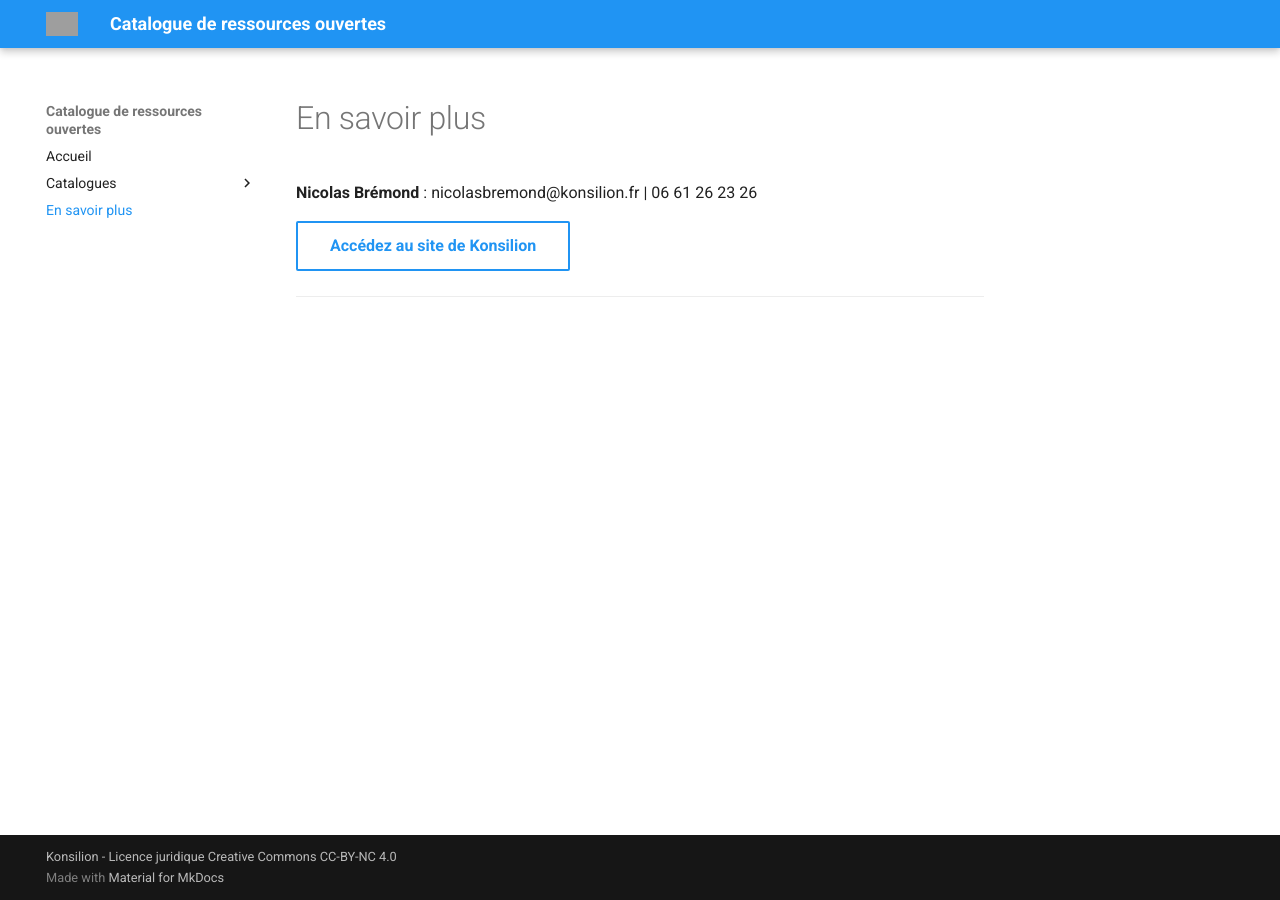
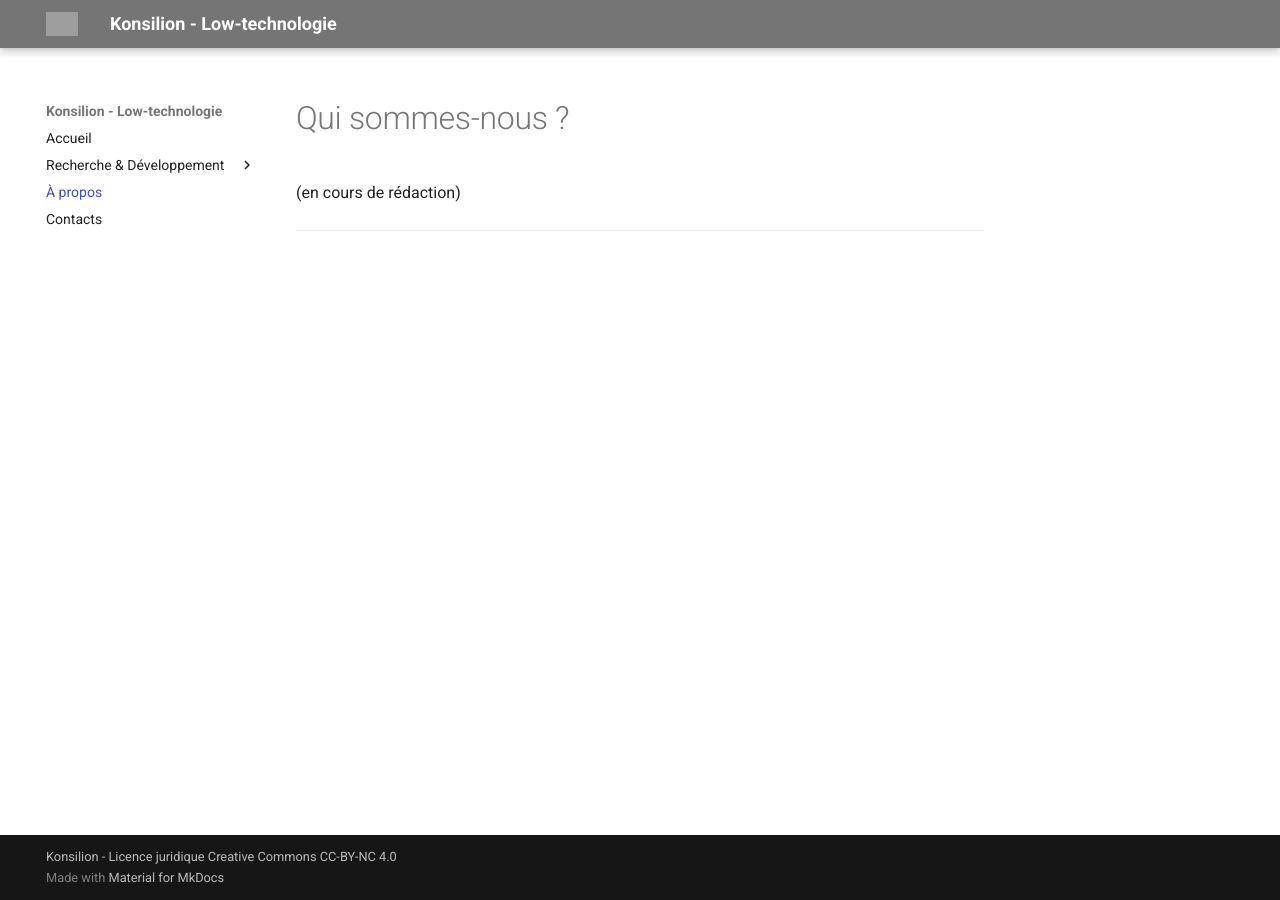
Before and after one commit to Konsilion/katalog-template, an MkDocs documentation site: the page built from docs/pages/informations.md, in a window 1280 px wide. Built offline with MkDocs 1.6.1 and Material for MkDocs 9.7.7, drawn with Linux system fonts in a browser that asks for light colours; grey boxes are pictures that could not be loaded.

Commit message:
premier jet afficher masque navigation

```diff
--- a/docs/pages/informations.md
+++ b/docs/pages/informations.md
@@ -1,18 +1,6 @@
+# Qui sommes-nous ?
 
-
-
-**Nicolas Brémond** : nicolasbremond@konsilion.fr | 06 61 26 23 26
-
-
-[Accédez au site de Konsilion](https://konsilion.fr/){ .md-button }
-
-
-<script>
-
-
-
-</script>
-
+(en cours de rédaction)
 
 ---
 
--- a/mkdocs.yml
+++ b/mkdocs.yml
@@ -13,7 +13,9 @@ nav:
 
     - Accueil: index.md
 
-    - Catalogues:
+    - Recherche & Développement:
+
+        - Kesako ?: pages/recherche-et-developpement/presentation.md
 
         - Répertoires projets : katalog/projets/home.md
 
@@ -21,16 +23,18 @@ nav:
 
         - Ressources: katalog/ressources/home.md
 
-    - En savoir plus: pages/informations.md
+    - À propos: pages/informations.md
+
+    - Contacts: pages/contacts.md
 
 
 
 # SITE INFORMATIONS
 # --------------------------------------------------------------------------------------------------------------------------------------------------
 
-site_name: Catalogue de ressources ouvertes
+site_name: Konsilion - Low-technologie
 site_author: Nicolas Brémond
-site_description: Une plateforme de science ouverte et open-data, pour la Low-technologie.
+site_description: Développer, proposer et promouvoir la Low-technologie.
 
 
 
@@ -43,7 +47,7 @@ site_description: Une plateforme de science ouverte et open-data, pour la Low-te
 theme:
     language: fr
     palette:
-        primary: blue
+        primary: grey
         accent: green
         scheme: default
     logo: https://konsilion.fr/wp/wp-content/uploads/2022/08/image-250x300.png
@@ -52,6 +56,7 @@ theme:
     features:
       - navigation.indexes
       - navigation.tracking
+      - navigation.top
 
 
 
```
Also changed, not shown: docs/index.md (+24 -5 lines), docs/katalog/projets/home.md (+63 -0 lines), docs/pages/contacts.md (added, +13 -0 lines), docs/pages/recherche-et-developpement/presentation.md (added, +14 -0 lines).
